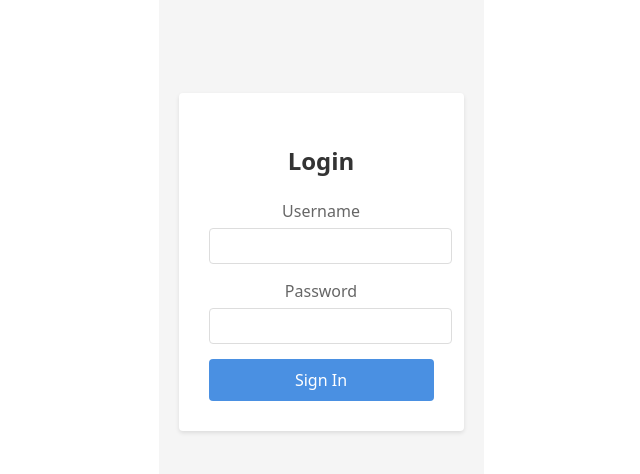
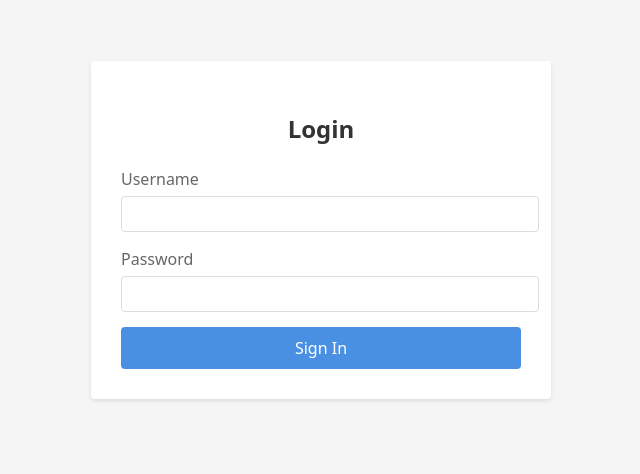
Before and after one commit to 21f3001925/soft-engg-project-may-2025-se-May-11, a Vue app in the folder frontend/: page /login in a window 1280 px wide. Shown: the part 206-680 px from the top of the page, without its empty margins (319-959 px from the left). Built offline with nearby package versions, Linux system fonts and the light colour scheme.

Commit message:
Fix the main container styling issue

```diff
--- a/frontend/src/style.css
+++ b/frontend/src/style.css
@@ -24,8 +24,6 @@ a:hover {
 
 body {
   margin: 0;
-  display: flex;
-  place-items: center;
   min-width: 320px;
   min-height: 100vh;
 }
@@ -54,15 +52,9 @@ button:focus-visible {
   outline: 4px auto -webkit-focus-ring-color;
 }
 
-.card {
-  padding: 2em;
-}
-
 #app {
-  max-width: 1280px;
-  margin: 0 auto;
-  padding: 2rem;
-  text-align: center;
+  width: 100%;
+  min-height: 100vh;
 }
 
 @media (prefers-color-scheme: light) {
```
